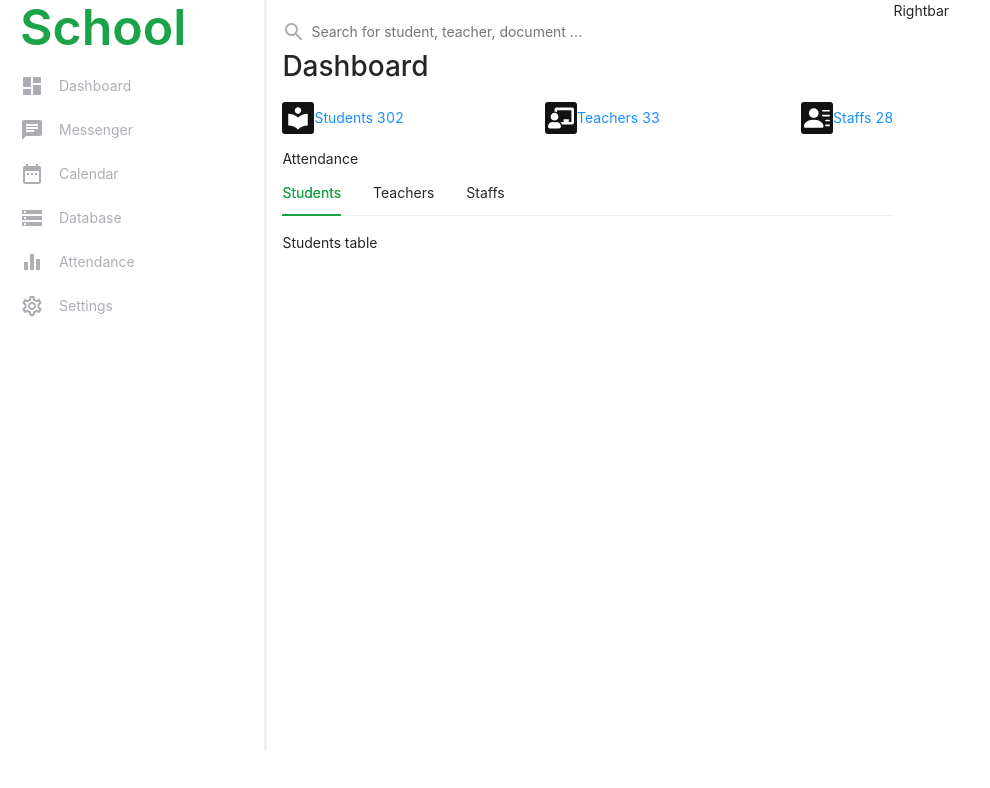
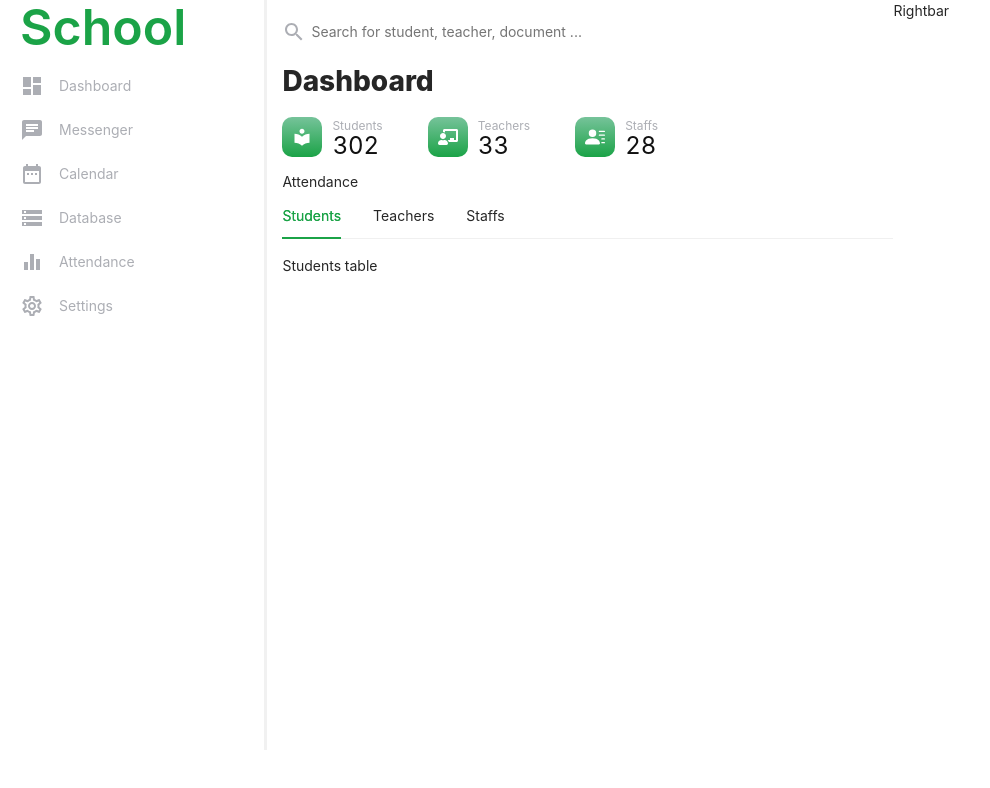
Before and after one commit to GulomjonBakirov/cms, a React (Create React App) app in the folder client/: page / in a window 1280 px wide. Shown: the top 788 px of the page, without its empty margins (0-990 px from the left). Built offline with nearby package versions, Linux system fonts and the light colour scheme.

Commit message:
Admin Dashboard

```diff
--- a/client/package.json
+++ b/client/package.json
@@ -12,7 +12,9 @@
     "antd": "^4.16.13",
     "mdb-react-ui-kit": "^1.3.0",
     "mdbreact": "^5.1.0",
+    "moment": "^2.29.1",
     "react": "^17.0.2",
+    "react-big-calendar": "^0.35.0",
     "react-dom": "^17.0.2",
     "react-icons": "^4.2.0",
     "react-router-dom": "^5.3.0",
--- a/client/src/style/main.css
+++ b/client/src/style/main.css
@@ -97,13 +97,18 @@
   outline: none;
 }
 
+.App .Feed .AdminDashboard .dashboardTitle {
+  margin-top: 15px;
+  font-weight: 800;
+}
+
 .App .Feed .AdminDashboard .menu {
   display: -webkit-box;
   display: -ms-flexbox;
   display: flex;
-  -webkit-box-pack: justify;
-      -ms-flex-pack: justify;
-          justify-content: space-between;
+  -webkit-box-pack: start;
+      -ms-flex-pack: start;
+          justify-content: flex-start;
   -webkit-box-align: center;
       -ms-flex-align: center;
           align-items: center;
@@ -114,17 +119,38 @@
   display: -webkit-box;
   display: -ms-flexbox;
   display: flex;
-  -webkit-box-align: center;
-      -ms-flex-align: center;
-          align-items: center;
+  -webkit-box-align: start;
+      -ms-flex-align: start;
+          align-items: flex-start;
+  margin-right: 45px;
 }
 
 .App .Feed .AdminDashboard .menu .menuItem .menuItemIcon {
-  background-color: #121212;
+  background-image: -webkit-gradient(linear, left top, left bottom, from(#76c39a), to(#1ba347));
+  background-image: linear-gradient(#76c39a, #1ba347);
   color: #fff;
-  padding: 3px;
-  border-radius: 3px;
-  font-size: 32px;
+  padding: 10px;
+  border-radius: 10px;
+  font-size: 40px;
+  margin-right: 10px;
+}
+
+.App .Feed .AdminDashboard .menu .menuItem .menuLink {
+  display: -webkit-box;
+  display: -ms-flexbox;
+  display: flex;
+  -webkit-box-orient: vertical;
+  -webkit-box-direction: normal;
+      -ms-flex-direction: column;
+          flex-direction: column;
+  color: #acaeb4;
+  font-size: 12px;
+}
+
+.App .Feed .AdminDashboard .menu .menuItem .menuLink span {
+  color: #111;
+  font-size: 24px;
+  line-height: 20px;
 }
 
 .Rightbar {
--- a/client/src/style/main.scss
+++ b/client/src/style/main.scss
@@ -3,7 +3,7 @@
   padding: 0;
 }
 
-$swatch_6: #39ba76;
+$mainColor: #76c39a;
 $textColor: #acaeb4;
 $swatch_1: #eff6f2;
 $swatch_2: #b2ddc5;
@@ -85,20 +85,38 @@ $swatch_6: #1ba347;
           }
         }
       }
+      .dashboardTitle {
+        margin-top: 15px;
+        font-weight: 800;
+      }
       .menu {
         display: flex;
-        justify-content: space-between;
+        justify-content: flex-start;
         align-items: center;
         list-style-type: none;
         .menuItem {
           display: flex;
-          align-items: center;
+          align-items: flex-start;
+          margin-right: 45px;
           .menuItemIcon {
-            background-color: #121212;
+            background-image: linear-gradient($mainColor, $swatch_6);
             color: #fff;
-            padding: 3px;
-            border-radius: 3px;
-            font-size: 32px;
+            padding: 10px;
+            border-radius: 10px;
+            font-size: 40px;
+            margin-right: 10px;
+          }
+          .menuLink {
+            display: flex;
+            flex-direction: column;
+            color: $textColor;
+            font-size: 12px;
+
+            span {
+              color: #111;
+              font-size: 24px;
+              line-height: 20px;
+            }
           }
         }
       }
```
Also changed, not shown: 2 other files (tests, documents, lock files or other folders).
